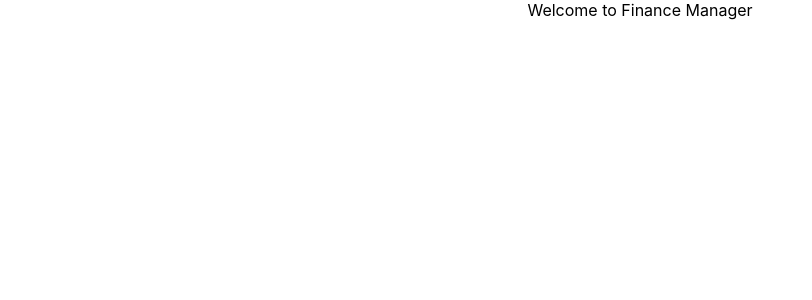
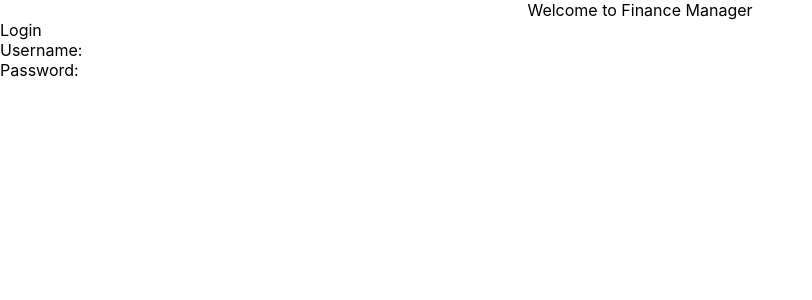
Before and after one commit to Abaid77/Finance_Manager, a React (Create React App) app in the folder frontend/: page / in a window 1280 px wide. Shown: the top 300 px of the page, without its empty margins (0-812 px from the left). Built offline with nearby package versions, Linux system fonts and the light colour scheme.

Commit message:
start layout for user login

```diff
--- a/frontend/src/App.js
+++ b/frontend/src/App.js
@@ -1,7 +1,14 @@
 import "./App.css";
 
 function App() {
-  return <div className="App">Welcome to Finance Manager</div>;
+  return (
+    <>
+      <div className="App">Welcome to Finance Manager</div>
+      <div>Login</div>
+      <div>Username:</div>
+      <div>Password:</div>
+    </>
+  );
 }
 
 export default App;
```
